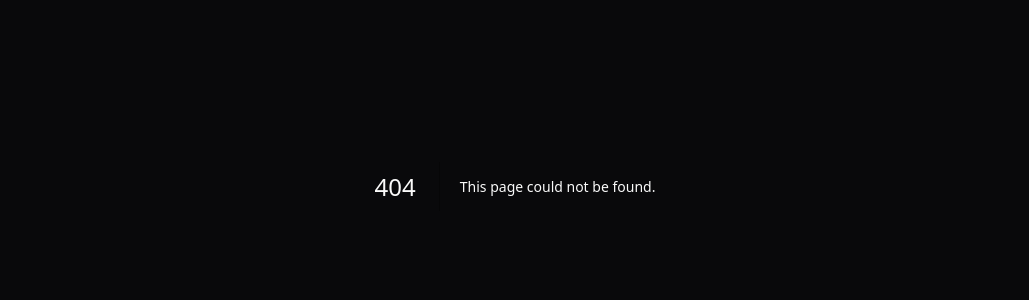
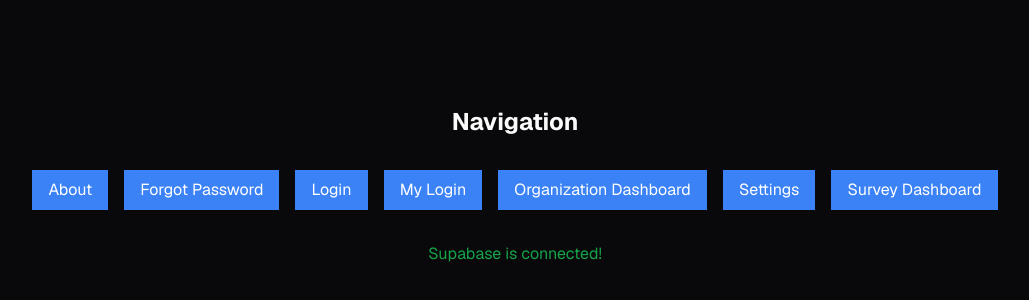
Before and after one commit to Builder-s-League/BuildersLeague-Edition1, a Next.js app: page /cbh in a window 1280 px wide. Before the commit this address had no page. Shown: the part 214-514 px from the top of the page, without its empty margins (125-1154 px from the left). Built offline with nearby package versions, Linux system fonts and the light colour scheme; no server answers.

Commit message:
added cbh folder

```diff
--- /dev/null
+++ b/src/app/cbh/page.tsx
@@ -0,0 +1,62 @@
+import Link from 'next/link'
+import { cookies } from 'next/headers'
+import { createServerClient } from '@/utils/supabase'
+
+export default async function Index() {
+  const cookieStore = cookies()
+
+  const canInitSupabaseClient = () => {
+    // This function is for Supabase initialization check.
+    try {
+      createServerClient(cookieStore)
+      return true
+    } catch (e) {
+      console.error('Supabase initialization failed:', e)
+      return false
+    }
+  }
+
+  const isSupabaseConnected = canInitSupabaseClient()
+
+  return (
+    <div className="flex h-screen flex-col items-center justify-center">
+      <h1 className="mb-8 text-2xl font-bold">Navigation</h1>
+      <div className="flex gap-4">
+        <Link href="cbh/about">
+          <button className="bg-blue-500 px-4 py-2 text-white">About</button>
+        </Link>
+        <Link href="cbh/forgot-password">
+          <button className="bg-blue-500 px-4 py-2 text-white">
+            Forgot Password
+          </button>
+        </Link>
+        <Link href="cbh/login">
+          <button className="bg-blue-500 px-4 py-2 text-white">Login</button>
+        </Link>
+        <Link href="cbh/my-login">
+          <button className="bg-blue-500 px-4 py-2 text-white">My Login</button>
+        </Link>
+        <Link href="cbh/organization-dashboard">
+          <button className="bg-blue-500 px-4 py-2 text-white">
+            Organization Dashboard
+          </button>
+        </Link>
+        <Link href="cbh/settings">
+          <button className="bg-blue-500 px-4 py-2 text-white">Settings</button>
+        </Link>
+        <Link href="cbh/survey-dash">
+          <button className="bg-blue-500 px-4 py-2 text-white">
+            Survey Dashboard
+          </button>
+        </Link>
+      </div>
+
+      {/* Optionally, show Supabase connection status */}
+      {isSupabaseConnected ? (
+        <p className="mt-8 text-green-600">Supabase is connected!</p>
+      ) : (
+        <p className="mt-8 text-red-600">Supabase is not connected.</p>
+      )}
+    </div>
+  )
+}
```
Also changed, not shown: src/app/cbh/about/page.tsx (renamed from src/app/about/page.tsx), src/app/cbh/forgot-password/page.tsx (renamed from src/app/forgotPassword/page.tsx), src/app/cbh/my-login/page.tsx (renamed from src/app/mylogin/page.tsx), src/app/cbh/organization-dashboard/page.tsx (renamed from src/app/organization-dashboard/page.tsx), src/app/cbh/settings/page.tsx (renamed from src/app/settings/page.tsx), src/app/cbh/survey-dash/page.tsx (renamed from src/app/surveydash/page.tsx).
